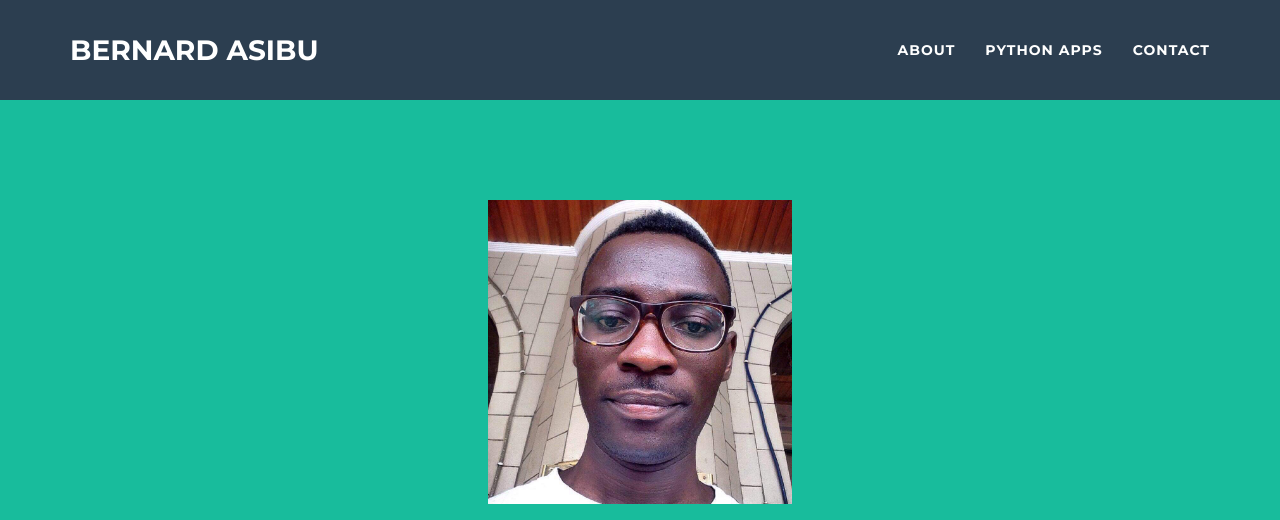
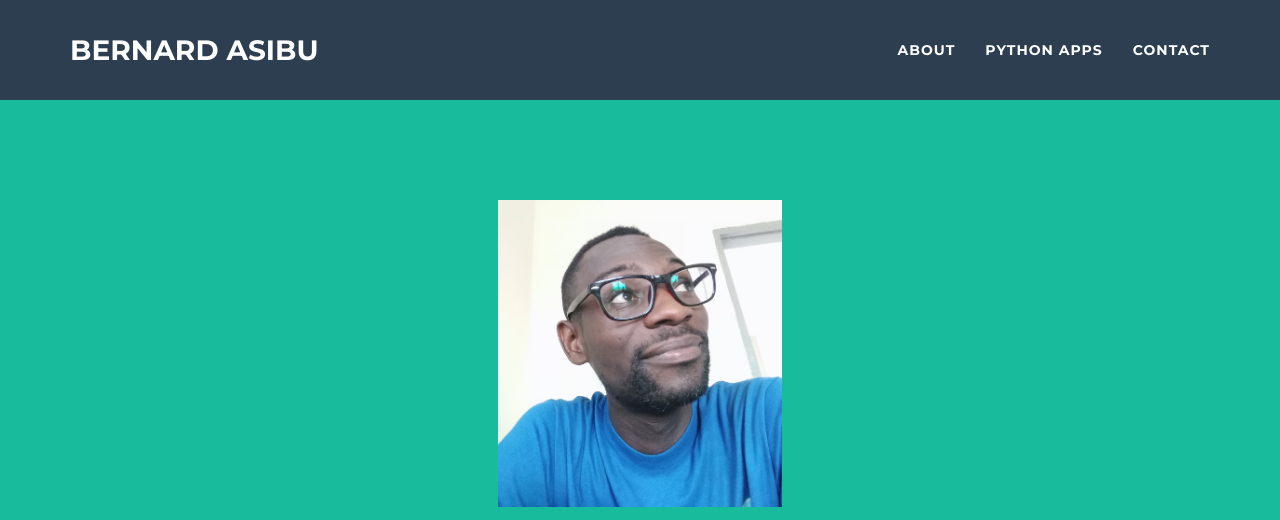
Before and after one commit to asibubernard/asibu_flask_portfolio, a Flask app: page / in a window 1280 px wide. Shown: the top 520 px of the page. Run offline with Flask 2, Linux system fonts and the light colour scheme; some libraries are stand-ins or nearby versions.

Commit message:
changed my portfolio image to match the colors used

```diff
--- a/templates/index.html
+++ b/templates/index.html
@@ -83,7 +83,7 @@
         <div class="container" id="maincontent" tabindex="-1">
             <div class="row">
                 <div class="col-lg-12">
-                    <img class="img-responsive" src="/static/img/ebo.jpg" alt="" width="304"height="136">
+                    <img class="img-responsive" src="/static/img/me.jpg" alt="Bernard Asibu" width="284" height="156">
                     <div class="intro-text">
                         <h1 class="name"> Hey there {{name}}! </h1>
                         <hr class="star-light">
```
Also changed, not shown: static/img/me.jpg (added).
